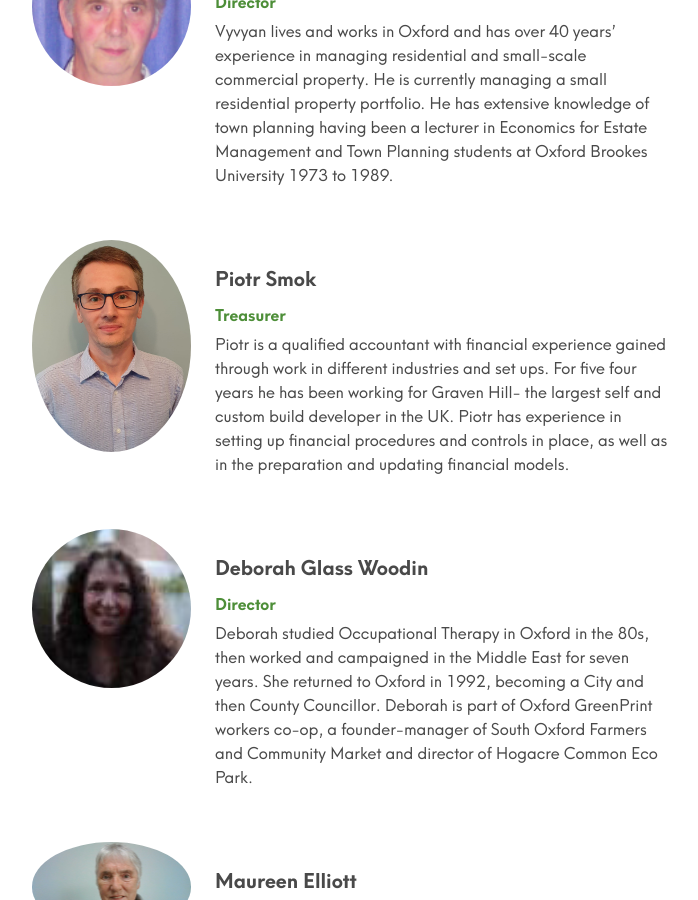
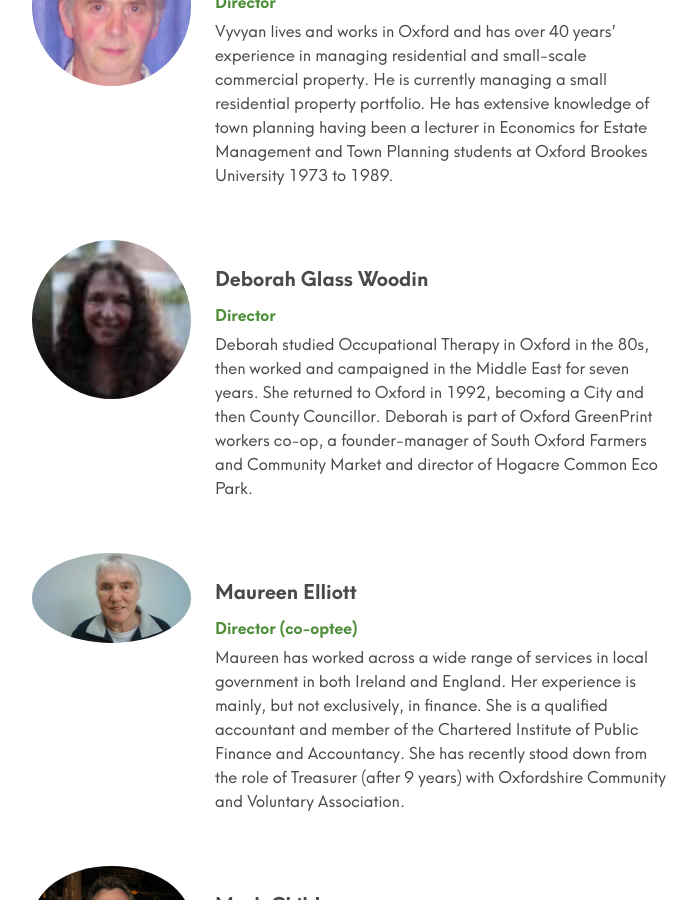
Before and after one commit to johnpuddephatt/oclt, a Jekyll site: the page built from _pages/about.md, in a window 1280 px wide and 900 px high, scrolled down 3129 px. Shown: the whole window, without its empty margins (308-1006 px from the left). Built offline with Jekyll 4.4.1, drawn with Linux system fonts in a browser that asks for light colours; some of the changed text lies outside the part shown.

Commit message:
Update from Forestry.io Oxfordshire CLT updated _data/people.yml

```diff
--- a/_data/people.yml
+++ b/_data/people.yml
@@ -53,14 +53,6 @@
     a small residential property portfolio. He has extensive knowledge of town planning
     having been a lecturer in Economics for Estate Management and Town Planning students
     at Oxford Brookes University 1973 to 1989.
-- name: Piotr Smok
-  role: Treasurer
-  image: "/uploads/1.jpg"
-  description: Piotr is a qualified accountant with financial experience gained through
-    work in different industries and set ups. For five four years he has been working
-    for Graven Hill- the largest self and custom build developer in the UK. Piotr
-    has experience in setting up financial procedures and controls in place, as well
-    as in the preparation and updating financial models.
 - name: Deborah Glass Woodin
   role: Director
   image: "/uploads/people/DGW.jpg"
@@ -78,11 +70,10 @@
     Public Finance and Accountancy. She has recently stood down from the role of Treasurer
     (after 9 years) with Oxfordshire Community and Voluntary Association.
 - name: Mark Child
-  role: 'Consultant Co-ordinator '
+  role: Director (co-optee)
   image: "/uploads/p1010725-2.JPG"
-  description: Mark has over 13-years housebuilding and renewable energy development
-    experience both in the UK and US. He is a qualified barrister and until recently
-    a practising solicitor specialising in planning and public law for a major international
-    law firm. Mark has community organising experience in planning, housing, environmental
-    and economic issues. He is primarily focusing on delivery of the Crofts Court
-    development.
+  description: 'Mark has over 13-years housebuilding and renewable energy development
+    experience both in the UK and US. He is a qualified barrister and a practising
+    solicitor specialising in planning and public law for a major international law
+    firm. Mark has community organising experience in planning, housing, environmental
+    and economic issues. '
```
